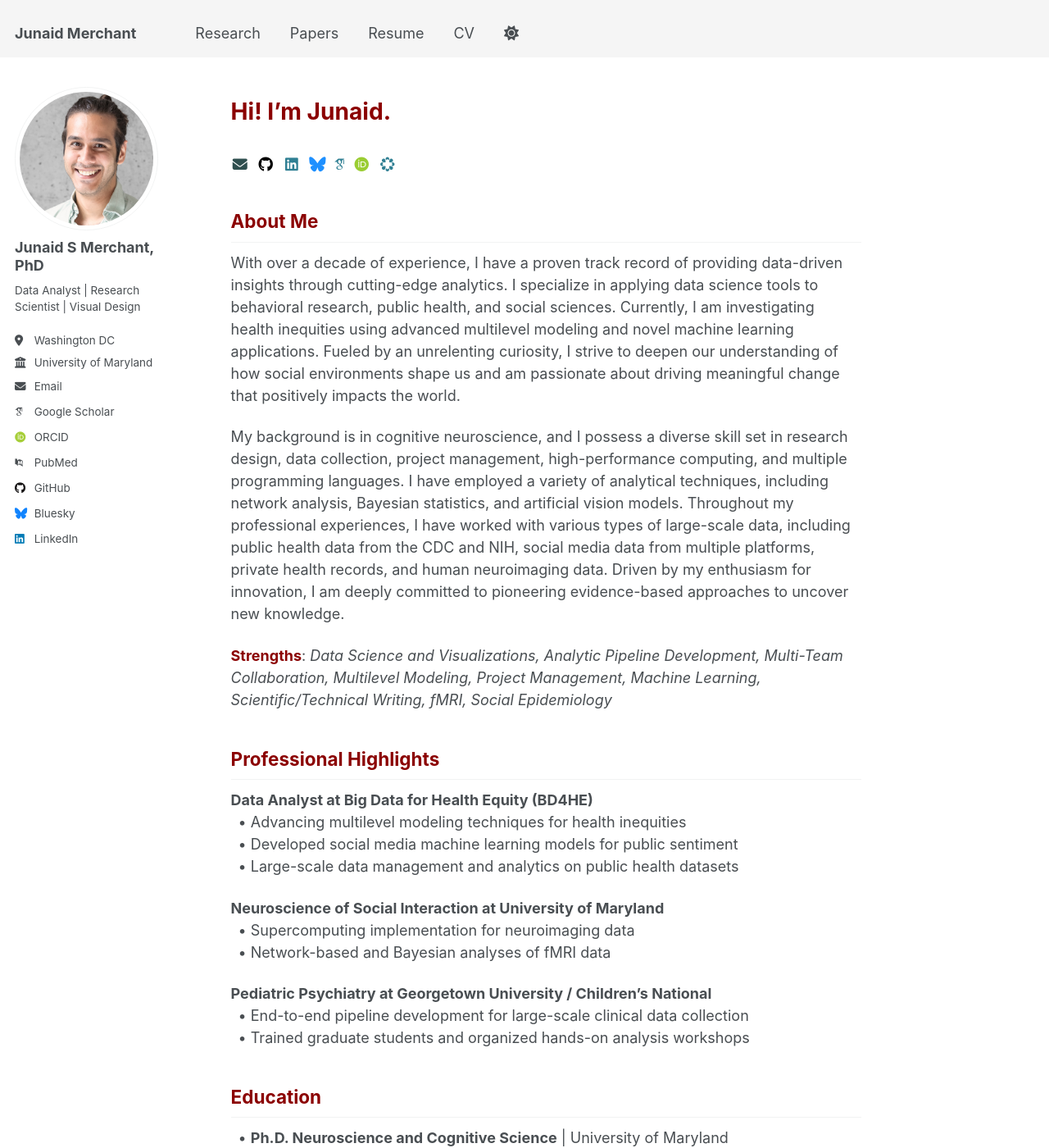
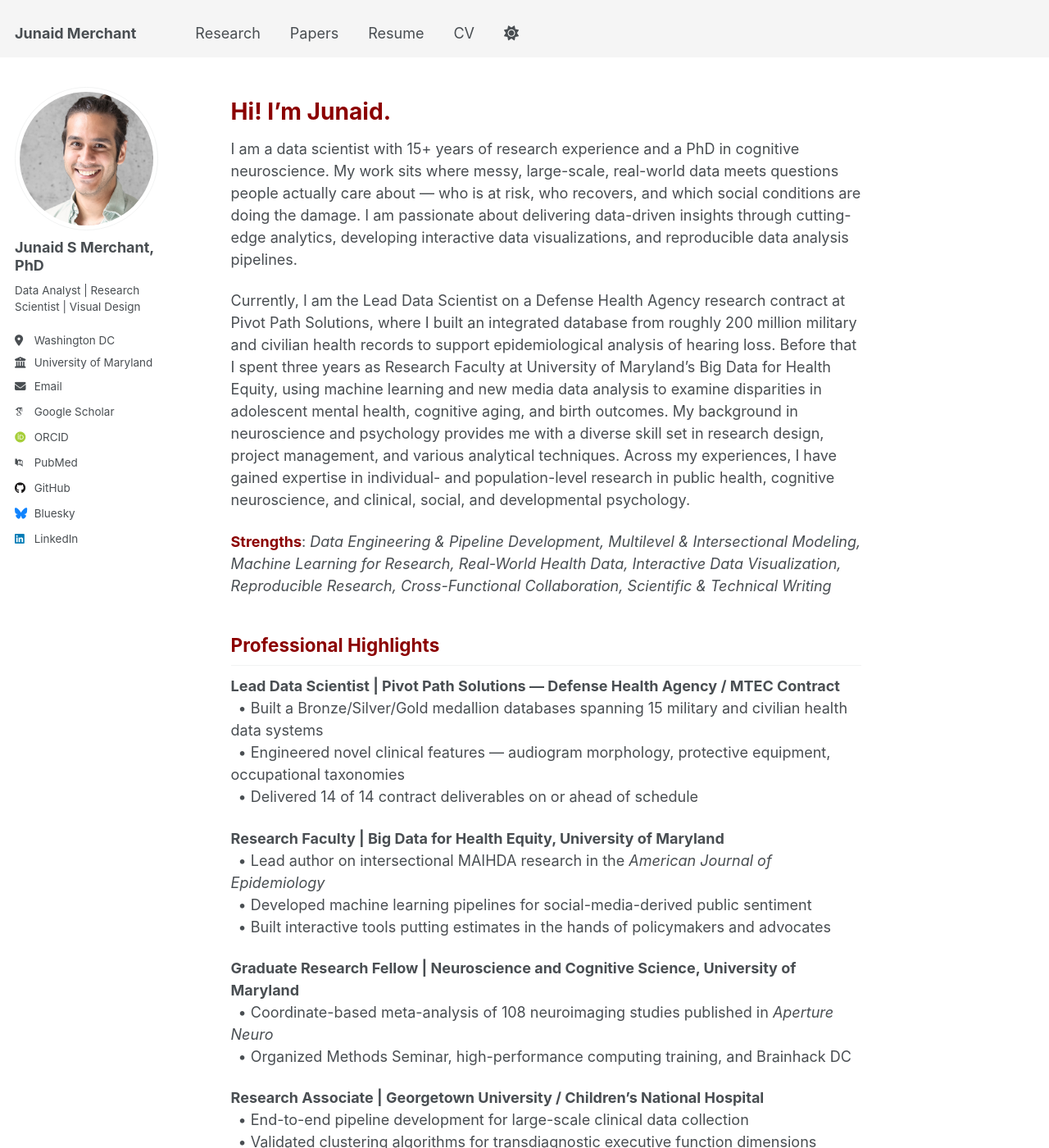
Before and after one commit to JunaidMerchant/JunaidMerchant.github.io, a Jekyll site: the page built from _pages/about.md, in a window 1280 px wide and 1400 px high. Shown: the whole window at 82% size. Built offline with Jekyll 4.4.1, drawn with Linux system fonts in a browser that asks for light colours; some web fonts are replaced; some of the changed text lies outside the part shown.

Commit message:
Revise about page with professional highlights and skills
Updated professional highlights and technical skills sections with current roles and accomplishments.

```diff
--- a/_pages/about.md
+++ b/_pages/about.md
@@ -11,36 +11,43 @@
 ==============
 
 
+I am a data scientist with 15+ years of research experience and a PhD in cognitive neuroscience. My work sits where messy, large-scale, real-world data meets questions people actually care about — who is at risk, who recovers, and which social conditions are doing the damage. I am passionate about delivering data-driven insights through cutting-edge analytics, developing interactive data visualizations, and reproducible data analysis pipelines.
 
+Currently, I am the Lead Data Scientist on a Defense Health Agency research contract at Pivot Path Solutions, where I built an integrated database from roughly 200 million military and civilian health records to support epidemiological analysis of hearing loss. Before that I spent three years as Research Faculty at University of Maryland's Big Data for Health Equity, using machine learning and new media data analysis to examine disparities in adolescent mental health, cognitive aging, and birth outcomes. My background in neuroscience and psychology provides me with a diverse skill set in research design, project management, and various analytical techniques. Across my experiences, I have gained expertise in individual- and population-level research in public health, cognitive neuroscience, and clinical, social, and developmental psychology.
 
-### <a href="mailto:merchantjs@gmail.com"><i class="fas fa-fw fa-envelope " style="color:DarkSlateGray" aria-hidden="true"></i></a>&ensp;<a href="https://github.com/JunaidMerchant"><i class="fab fa-fw fa-github " style="color:Black" aria-hidden="true"></i></a>&ensp;<a href="https://www.linkedin.com/in/junaid-s-merchant"><i class="fab fa-fw fa-linkedin " style="color:DarkSteelBlue" aria-hidden="true"></i></a>&ensp;<a href="https://bsky.app/profile/dingobuck.bsky.social"><i class="fab fa-fw fa-bluesky " style="color:DodgerBlue" aria-hidden="true"></i></a>&ensp;<a href="https://scholar.google.com/citations?user=MeX7UKIAAAAJ"><i class="ai ai-google-scholar " style="color:DarkSteelBlue" aria-hidden="true"></i></a>&ensp;<a href="https://orcid.org/0000-0002-4315-6211"><i class="ai ai-orcid ai-fw " style="color:YellowGreen" aria-hidden="true"></i></a>&ensp;<a href="https://osf.io/85skm/"><i class="ai ai-osf ai-fw " style="color:DarkSteelBlue" aria-hidden="true"></i></a>
-
-
-
-## <span style="color:DarkRed">About Me</span>
-
-With over a decade of experience, I have a proven track record of providing data-driven insights through cutting-edge analytics. I specialize in applying data science tools to behavioral research, public health, and social sciences. Currently, I am investigating health inequities using advanced multilevel modeling and novel machine learning applications. Fueled by an unrelenting curiosity, I strive to deepen our understanding of how social environments shape us and am passionate about driving meaningful change that positively impacts the world.
-
-My background is in cognitive neuroscience, and I possess a diverse skill set in research design, data collection, project management, high-performance computing, and multiple programming languages. I have employed a variety of analytical techniques, including network analysis, Bayesian statistics, and artificial vision models. Throughout my professional experiences, I have worked with various types of large-scale data, including public health data from the CDC and NIH, social media data from multiple platforms, private health records, and human neuroimaging data. Driven by my enthusiasm for innovation, I am deeply committed to pioneering evidence-based approaches to uncover new knowledge.
-
-
-**<span style="color:DarkRed">Strengths</span>**: *Data Science and Visualizations, Analytic Pipeline Development, Multi-Team Collaboration, Multilevel Modeling, Project Management, Machine Learning, Scientific/Technical Writing, fMRI, Social Epidemiology*
+**<span style="color:DarkRed">Strengths</span>**: *Data Engineering & Pipeline Development, Multilevel & Intersectional Modeling, Machine Learning for Research, Real-World Health Data, Interactive Data Visualization, Reproducible Research, Cross-Functional Collaboration, Scientific & Technical Writing*
 
 
 ## <span style="color:DarkRed">Professional Highlights</span>
-**Data Analyst at Big Data for Health Equity (BD4HE)**
-&ensp;• Advancing multilevel modeling techniques for health inequities
-&ensp;• Developed social media machine learning models for public sentiment
-&ensp;• Large-scale data management and analytics on public health datasets
+**Lead Data Scientist | Pivot Path Solutions — Defense Health Agency / MTEC Contract**
+&ensp;• Built a Bronze/Silver/Gold medallion databases spanning 15 military and civilian health data systems
+&ensp;• Engineered novel clinical features — audiogram morphology, protective equipment, occupational taxonomies
+&ensp;• Delivered 14 of 14 contract deliverables on or ahead of schedule
 
-**Neuroscience of Social Interaction at University of Maryland**
-&ensp;• Supercomputing implementation for neuroimaging data
-&ensp;• Network-based and Bayesian analyses of fMRI data
+**Research Faculty | Big Data for Health Equity, University of Maryland**
+&ensp;• Lead author on intersectional MAIHDA research in the *American Journal of Epidemiology*
+&ensp;• Developed machine learning pipelines for social-media-derived public sentiment
+&ensp;• Built interactive tools putting estimates in the hands of policymakers and advocates
 
-**Pediatric Psychiatry at Georgetown University / Children’s National**
+**Graduate Research Fellow | Neuroscience and Cognitive Science, University of Maryland**
+&ensp;• Coordinate-based meta-analysis of 108 neuroimaging studies published in *Aperture Neuro*
+&ensp;• Organized Methods Seminar, high-performance computing training, and Brainhack DC
+
+**Research Associate | Georgetown University / Children's National Hospital**
 &ensp;• End-to-end pipeline development for large-scale clinical data collection
-&ensp;• Trained graduate students and organized hands-on analysis workshops
+&ensp;• Validated clustering algorithms for transdiagnostic executive function dimensions
 
+
+## <span style="color:DarkRed">Technical Skills</span>
+
+* **Programming & Query**: Python, R, Bash/Shell, Linux, MATLAB, Stata, SQL
+* **Statistics & Modeling**: Multilevel and hierarchical models (glmmTMB, lme4), logistic regression & GLM (statsmodels), longitudinal and trajectory modeling, coordinate-based meta-analysis, survey methods, network analysis, predictive modeling and evaluation under class imbalance (PR-AUC), intersectional multilevel modeling (I-MAIHDA)
+* **Machine Learning**: scikit-learn, natural language processing (NLP) and sentiment classification, clustering and dimensionality reduction, feature engineering
+* **Data Visualization**: R — ggplot2, Shiny, sjPlot; Python — matplotlib, seaborn, plotly, NetworkX; Adobe Creative Suite
+* **Infrastructure**: High-performance computing (SLURM, SGE), Docker/Singularity, Google Colab, AWS, GitHub
+* **Health Data**: Structured public health data from Center for Disease Control and Prevention (CDC), National Institute on Aging (NIA), National Center for Health Statistics (NCHS); Unstructured real-world data (RWD) for deriving real world evidence (RWE) from electronic health records (EHR), electronic medical records (EMR), and medical claims; International Classification of Diseases (ICD) and Current Procedural Terminology (CPT) coding systems; military health systems; social media-derived surveillance
+* **Neuroimaging**: SPM, AFNI, fMRIprep, NiMARE, FSL, MRIcroGL, CoSMoMVPA, Brain Connectivity Toolbox, Decoding Toolbox, Nilearn, NLtools, NiBabel, Connectome Workbench, FreeSurfer, Network Based Statistics
+* **Data Engineering**: Medallion/lakehouse architecture, ETL pipeline development, data quality & QC frameworks, record linkage, feather/parquet, Git, Snowflake
 
 ## <span style="color:DarkRed">Education</span>
 &ensp;• **Ph.D. Neuroscience and Cognitive Science** | University of Maryland
@@ -48,17 +55,8 @@
 &ensp;• **B.A. in Psychology and Studio Art** | University of North Carolina, Asheville
 
 ## <span style="color:DarkRed">Awards</span>
-&ensp;• **2nd Place Data Competition** | Computational Social & Affective Neuroscience
+&ensp;• **2nd Place Data Competition** | Computational Social & Affective Neuroscience, 2022
 &ensp;• **Outstanding Graduate Assistant Award** | Top 2% of UMD Graduate Students
-&ensp;• **Network Science Graduate Fellowship** | COMBINE
+&ensp;• **Network Science Graduate Fellowship** | COMBINE (NSF-funded)
 &ensp;• **Broadening Participation Grant** | Open Science Training
 &ensp;• **Diversity Award** | Social & Affective Neuroscience Society
-
-
-## <span style="color:DarkRed">Technical Skills</span>
-
-* **Programming Environments**: R, Python, MATLAB, Bash/Shell, Linux, SLURM, SGE, Docker, Singularity
-* **Data Visualization**: Adobe Photoshop, R - ggplot, ShinyR, sjPlot; Python - matplotlib, Seaborn; NetworkX
-* **Analysis Software**: R - glmmTMB, lmer, glm, ggeffects; Python - scikit-learn, gspread, pandas, numpy scipy, statsmodels, networkX; JAMOVI/JASP, Stata, SPSS
-* **Web Tools**: Google Colab, AWS, GitHub
-* **MRI Software**: SPM, AFNI, fMRIprep, NiMARE, FSL, MRIcroGL, CoSMoMVPA, Brain Connectivity Toolbox, Decoding Toolbox, Nilearn, NLtools, NiBabel, Connectome Workbench, Freesurfer, Network Based Statistics
```
